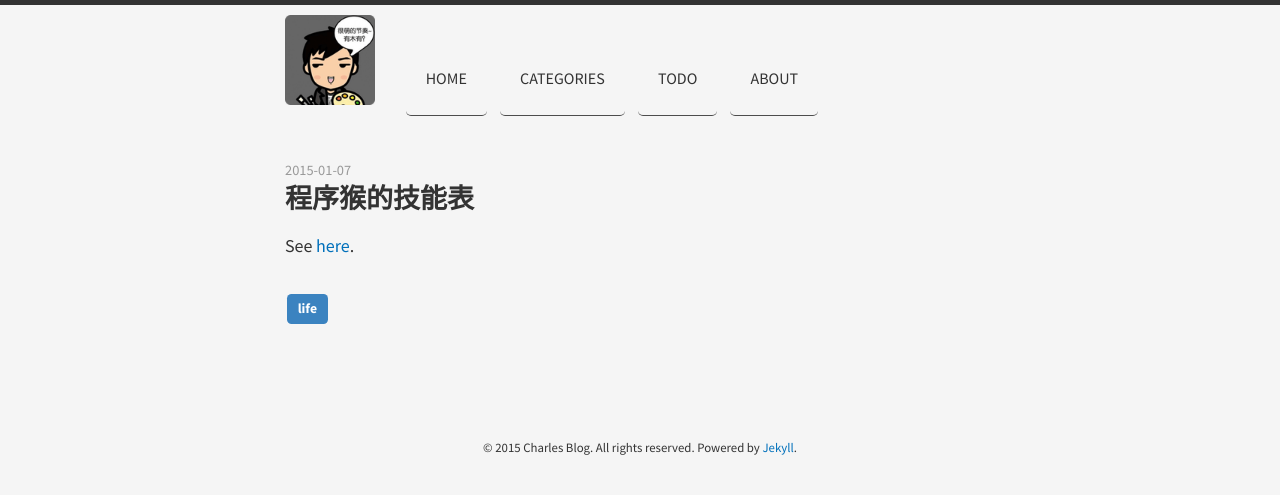
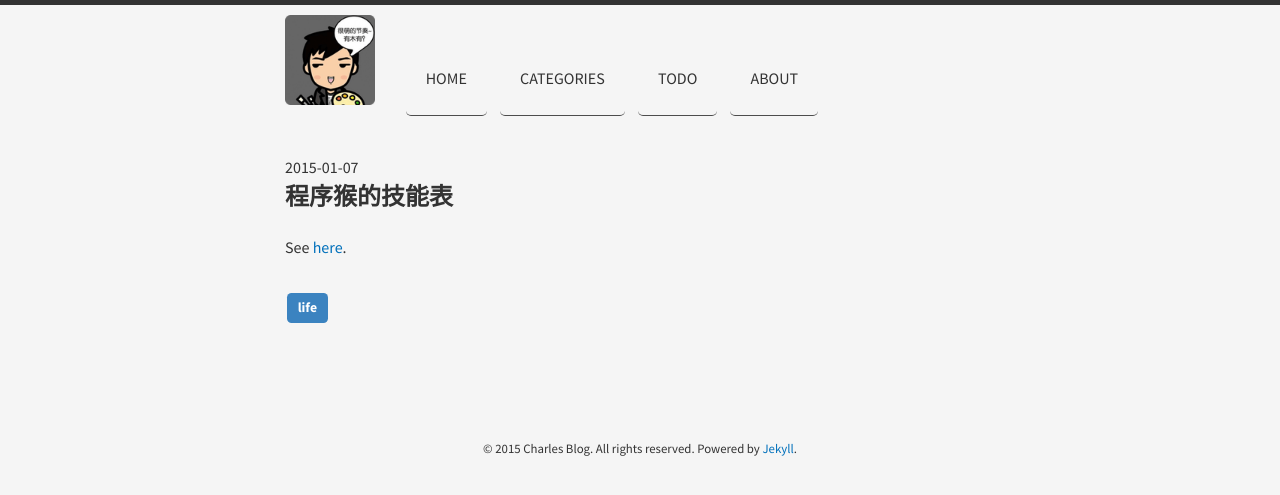
Before and after one commit to JavaCS3/blog, a Jekyll site: the page built from _posts/2015-01-07-skill-in-career.md, in a window 1280 px wide. Shown: the top 495 px of the page. Built offline with Jekyll 4.4.1, drawn with Linux system fonts in a browser that asks for light colours; nearby versions of some CDN libraries; Markdown is read by kramdown in place of the engine named in the settings; comment, search, counter and statistics services are not loaded.

Commit message:
refine article & footer margin

```diff
--- a/_layouts/page.html
+++ b/_layouts/page.html
@@ -2,7 +2,7 @@
 layout: default
 ---
 
-<article class="single row gutters">
+<article class="row gutters">
   <h2>{{ page.title }}</h2>
 
   {{ content }}
--- a/_layouts/post.html
+++ b/_layouts/post.html
@@ -2,7 +2,7 @@
 layout: default
 ---
 
-<article class="single row gutters">
+<article class="row gutters">
   <time class="published" datetime="{{ page.date | date: '%Y-%m-%d' }}">{{ page.date | date: "%Y-%m-%d" }}</time>
   <h2>{{ page.title }}</h2>
   {{ content }}
--- a/public/css/main.scss
+++ b/public/css/main.scss
@@ -107,6 +107,7 @@ dd {
 }
 
 footer {
+  margin-top: 8em;
   font-size: .8rem;
   text-align: center;
 }
```
